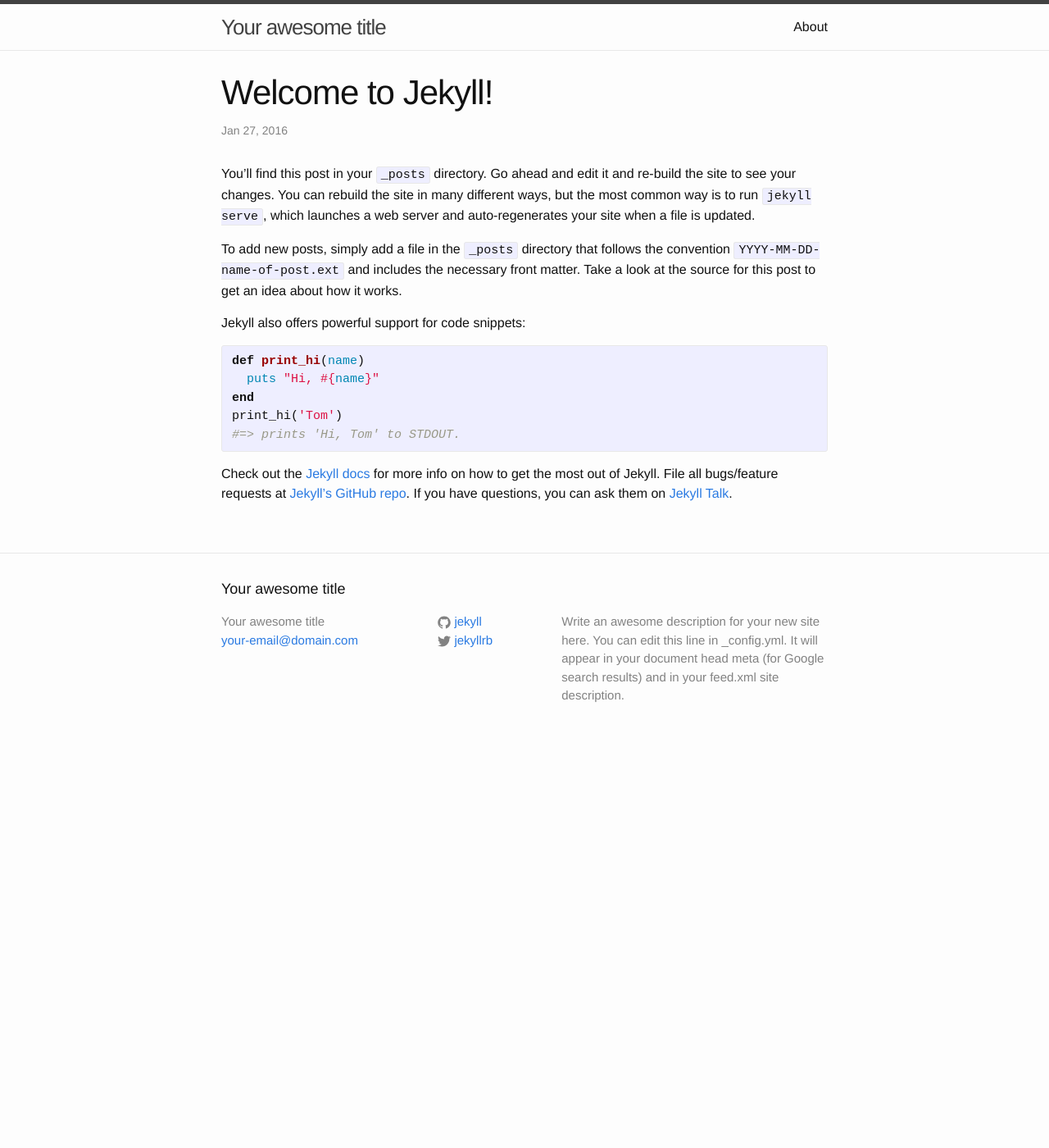
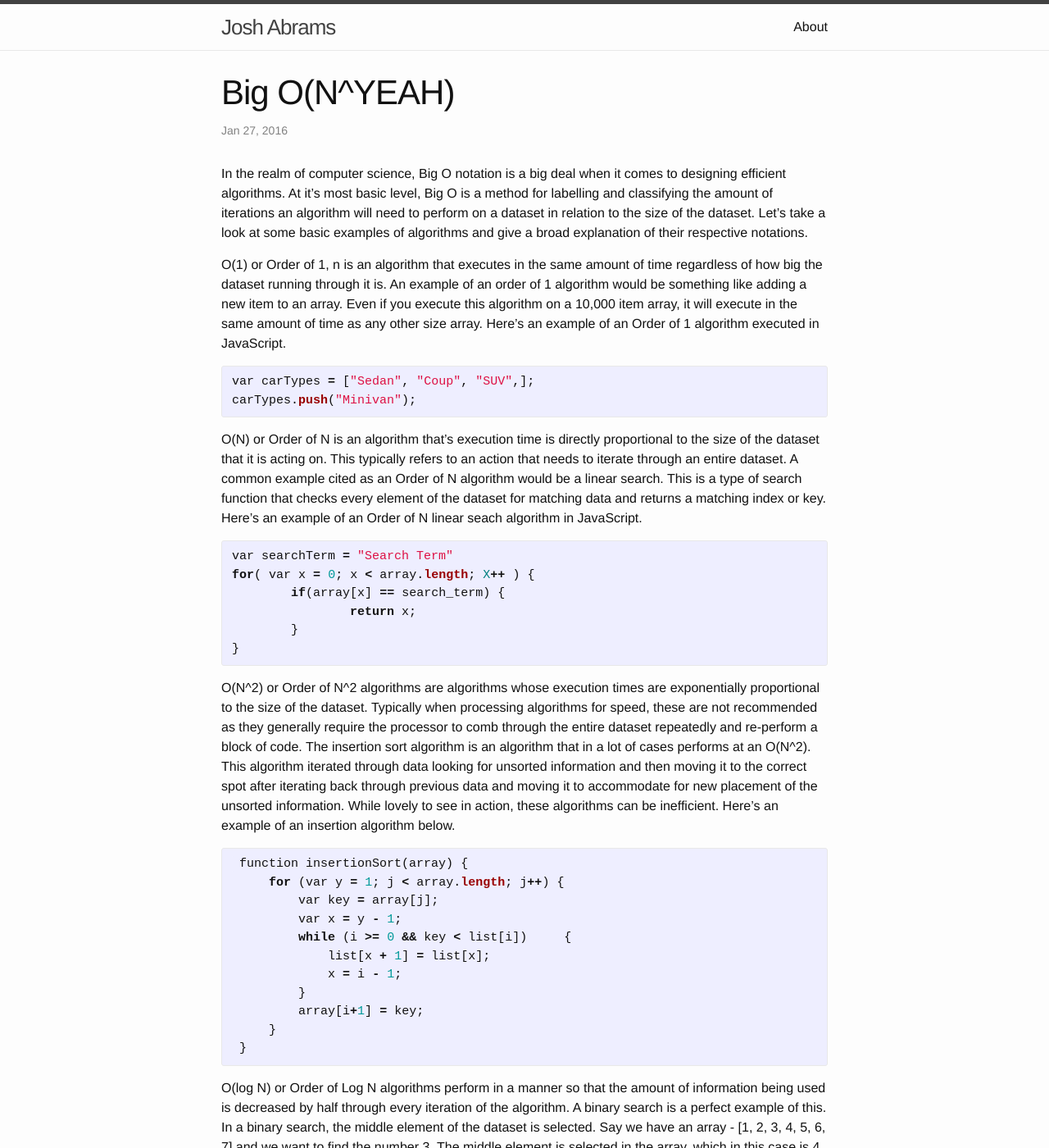
Before and after one commit to josh-abrams/josh-abrams.github.io, a Jekyll site: the page built from _posts/2016-01-27-welcome-to-jekyll.markdown, in a window 1280 px wide and 1400 px high. Shown: the whole window at 82% size. Built offline with Jekyll 4.4.1, drawn with Linux system fonts in a browser that asks for light colours; some of the changed text lies outside the part shown.

Commit message:
Add test entry and modified config.yml

```diff
--- a/_config.yml
+++ b/_config.yml
@@ -6,16 +6,16 @@
 # 'jekyll serve'. If you change this file, please restart the server process.
 
 # Site settings
-title: Your awesome title
-email: your-email@domain.com
+title: Josh Abrams
+email: joshua.a.abrams@gmail.com
 description: > # this means to ignore newlines until "baseurl:"
   Write an awesome description for your new site here. You can edit this
   line in _config.yml. It will appear in your document head meta (for
   Google search results) and in your feed.xml site description.
 baseurl: "" # the subpath of your site, e.g. /blog
 url: "http://yourdomain.com" # the base hostname & protocol for your site
-twitter_username: jekyllrb
-github_username:  jekyll
+twitter_username: frizzbolt
+github_username:  frizzbolt
 
 # Build settings
 markdown: kramdown
--- a/_posts/2016-01-27-welcome-to-jekyll.markdown
+++ b/_posts/2016-01-27-welcome-to-jekyll.markdown
@@ -1,22 +1,69 @@
 ---
 layout: post
-title:  "Welcome to Jekyll!"
+title:  "Big O(N^YEAH)"
 date:   2016-01-27 13:27:32 -0600
-categories: jekyll update
+categories:
 ---
-You’ll find this post in your `_posts` directory. Go ahead and edit it and re-build the site to see your changes. You can rebuild the site in many different ways, but the most common way is to run `jekyll serve`, which launches a web server and auto-regenerates your site when a file is updated.
 
-To add new posts, simply add a file in the `_posts` directory that follows the convention `YYYY-MM-DD-name-of-post.ext` and includes the necessary front matter. Take a look at the source for this post to get an idea about how it works.
+In the realm of computer science, Big O notation is a big deal when it comes to designing efficient algorithms. At it's most basic level, Big O is a method for labelling and classifying the amount of iterations an algorithm will need to perform on a dataset in relation to the size of the dataset. Let's take a look at some basic examples of algorithms and give a broad explanation of their respective notations.
 
-Jekyll also offers powerful support for code snippets:
+O(1) or Order of 1, n is an algorithm that executes in the same amount of time regardless of how big the dataset running through it is. An example of an order of 1 algorithm would be something like adding a new item to an array. Even if you execute this algorithm on a 10,000 item array, it will execute in the same amount of time as any other size array. Here's an example of an Order of 1 algorithm executed in JavaScript.
 
 {% highlight ruby %}
-def print_hi(name)
-  puts "Hi, #{name}"
+var carTypes = ["Sedan", "Coup", "SUV",];
+carTypes.push("Minivan");
+{% endhighlight %}
+
+
+O(N) or Order of N is an algorithm that's execution time is directly proportional to the size of the dataset that it is acting on. This typically refers to an action that needs to iterate through an entire dataset. A common example cited as an Order of N algorithm would be a linear search. This is a type of search function that checks every element of the dataset for matching data and returns a matching index or key. Here's an example of an Order of N linear seach algorithm in JavaScript.
+
+{% highlight ruby%}
+var searchTerm = "Search Term"
+for( var x = 0; x < array.length; X++ ) {
+	if(array[x] == search_term) {
+		return x;
+	}
+}
+{% endhighlight %}
+
+O(N^2) or Order of N^2 algorithms are algorithms whose execution times are exponentially proportional to the size of the dataset. Typically when processing algorithms for speed, these are not recommended as they generally require the processor to comb through the entire dataset repeatedly and re-perform a block of code. The insertion sort algorithm is an algorithm that in a lot of cases performs at an O(N^2). This algorithm iterated through data looking for unsorted information and then moving it to the correct spot after iterating back through previous data and moving it to accommodate for new placement of the unsorted information. While lovely to see in action, these algorithms can be inefficient. Here's an example of an insertion algorithm below.
+
+{% highlight ruby %}
+ function insertionSort(array) {
+     for (var y = 1; j < array.length; j++) {
+         var key = array[j];
+         var x = y - 1;
+         while (i >= 0 && key < list[i])     {
+             list[x + 1] = list[x];
+             x = i - 1;
+         }
+         array[i+1] = key;
+     }
+ }
+{% endhighlight %}
+
+O(log N) or Order of Log N algorithms perform in a manner so that the amount of information being used is decreased by half through every iteration of the algorithm. A binary search is a perfect example of this. In a binary search, the middle element of the dataset is selected. Say we have an array - [1, 2, 3, 4, 5, 6, 7] and we want to find the number 3. The middle element is selected in the array, which in this case is 4. Since we know that 3 is less than 4, all of the data that's greater than 4 can be discarded. Now we only have to iterate through half of the data! So now we are left with a smaller set of numbers - 1, 2, 3. The algorithm runs again and it defines the middle element again. This time it's 2. So now we know that 2 is less than 3 so 2 and 1 are removed from the array and we are left with our number! Let's look at a Ruby binary search:
+
+{% highlight ruby %}
+def binary_search(term, array)
+  midpoint = (array.length - 1) / 2
+  if array.length == 0
+    return nil
+  elsif array.length == 1
+    return array.index(term)
+  else
+    if term > array[midpoint]
+      (midpoint + 1) + binary_search(term, array[midpoint+1..-1])
+    else
+      binary_search(term, array[0..midpoint])
+    end
+  end
 end
-print_hi('Tom')
-#=> prints 'Hi, Tom' to STDOUT.
+#=> returns the index of the 'term' argument
 {% endhighlight %}
+
+There are several more common forms that get more in depth as you further dive into the realm of discrete mathematics. This is just a broad overview at the moment. Stay tuned for a more detailed dive into this useful notation.
+
 
 Check out the [Jekyll docs][jekyll-docs] for more info on how to get the most out of Jekyll. File all bugs/feature requests at [Jekyll’s GitHub repo][jekyll-gh]. If you have questions, you can ask them on [Jekyll Talk][jekyll-talk].
 
```
